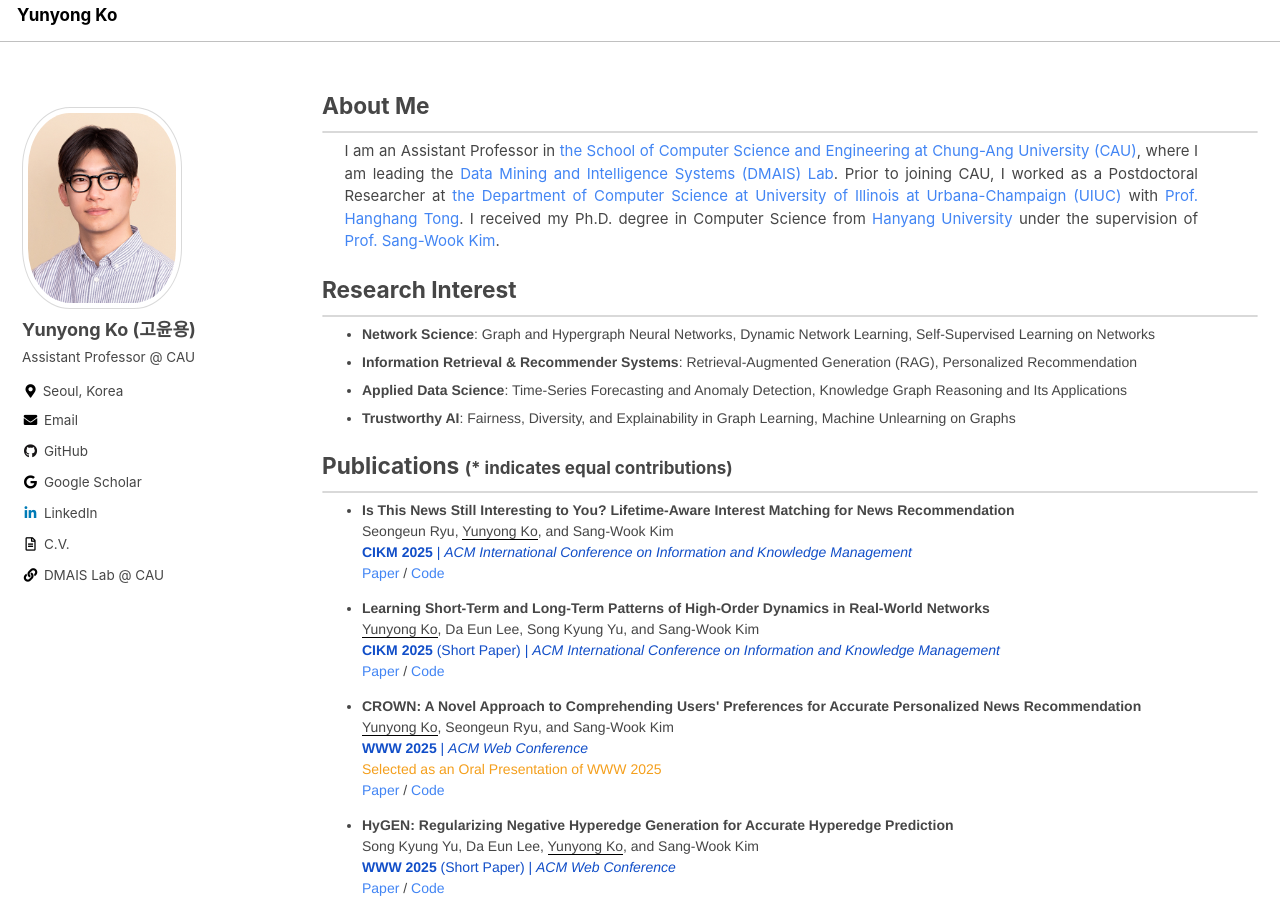
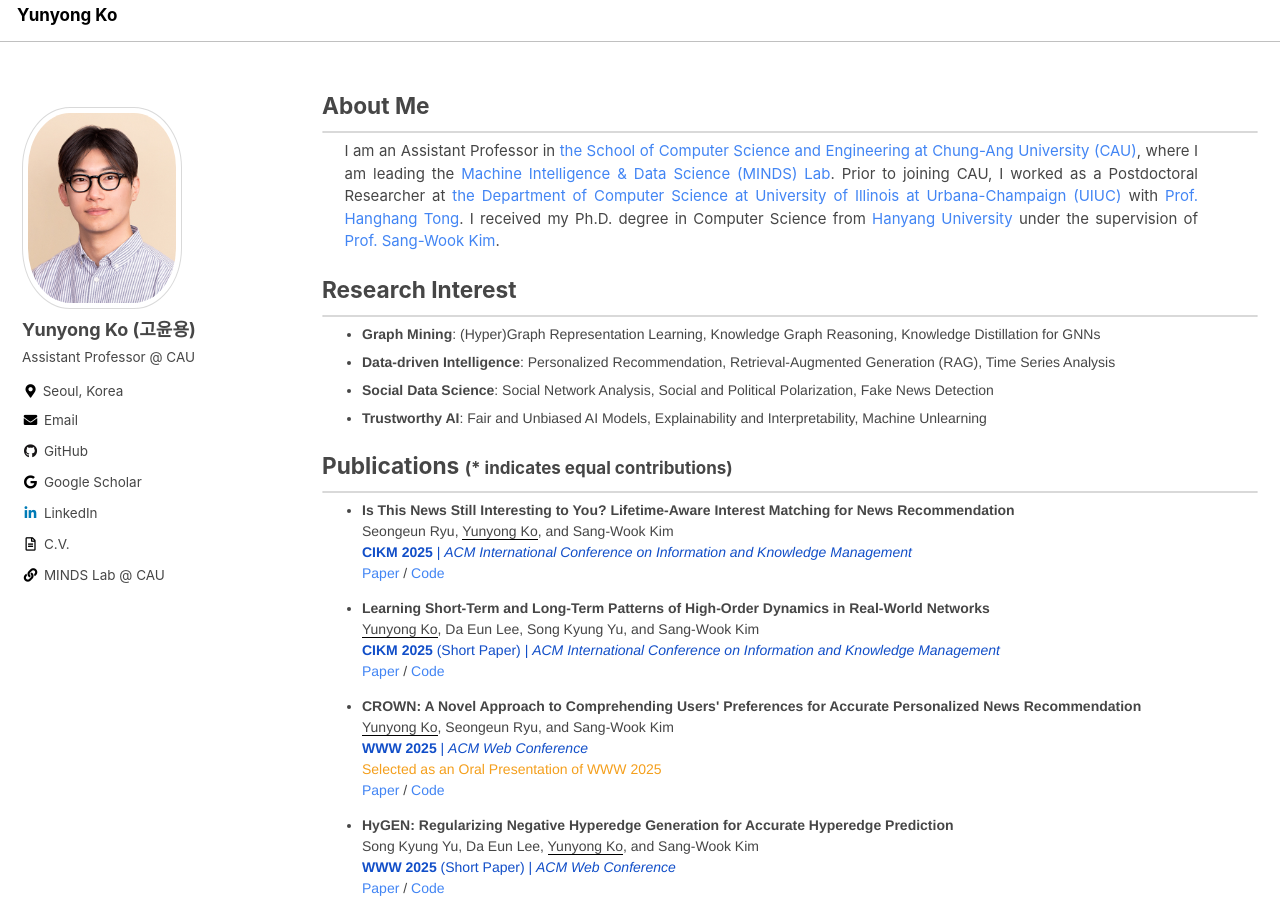
Before and after one commit to yy-ko/yy-ko.github.io, a Jekyll site: the page built from index.html, in a window 1280 px wide and 900 px high. Built offline with Jekyll 4.4.1, drawn with Linux system fonts in a browser that asks for light colours; cached includes are drawn as plain includes; the list of posts is cut into pages by our own code; some of the changed text lies outside the part shown.

Commit message:
web updated

```diff
--- a/_config.yml
+++ b/_config.yml
@@ -148,7 +148,7 @@ author:
     - label: "C.V."
       icon: "far fa-fw fa-file-alt"
       url: "./assets/files/yyko_cv.pdf"
-    - label: "DMAIS Lab @ CAU"
+    - label: "MINDS Lab @ CAU"
       icon: "fas fa-fw fa-link"
       url: "https://www.dmais.cau.ac.kr"
     # - label: "Twitter"
--- a/index.html
+++ b/index.html
@@ -6,7 +6,7 @@ author_profile: true
 <div id="bio" class="section">
 	<h5 class="section-title">About Me</h5>
 	<hr class="sep">
-	<p> I am an Assistant Professor in <a href="https://cse.cau.ac.kr">the School of Computer Science and Engineering at Chung-Ang University (CAU)</a>, where I am leading the <a href="https://sites.google.com/view/cau-dmis-lab/home">Data Mining and Intelligence Systems (DMAIS) Lab</a>.
+	<p> I am an Assistant Professor in <a href="https://cse.cau.ac.kr">the School of Computer Science and Engineering at Chung-Ang University (CAU)</a>, where I am leading the <a href="https://sites.google.com/view/cau-dmis-lab/home">Machine Intelligence & Data Science (MINDS) Lab</a>.
 	Prior to joining CAU, I worked as a Postdoctoral Researcher at <a href="https://cs.illinois.edu">the Department of Computer Science at University of Illinois at Urbana-Champaign (UIUC)</a> with <a href="https://www.idea-isail.com/people.html">Prof. Hanghang Tong</a>.
 	I received my Ph.D. degree in Computer Science from <a href="https://www.hanyang.ac.kr">Hanyang University</a> under the supervision of <a href="https://bigdas.hanyang.ac.kr/sang-wook/">Prof. Sang-Wook Kim</a>.
 	<!-- My research interests mainly lie in data mining and machine learning on various types of data (including but not limited to graph, hypergraph, text, image, and time-series) with a special focus on exploring knowledge for real-world applications. -->
@@ -18,11 +18,10 @@ author_profile: true
 	<hr class="sep">
 	<!-- <p> My research interests lie in data science (DS) and artificial intelligence (AI), focusing on various types of data--including but not limited to graph, hypergraph, text, image, and time-series--with a special focus on knowledge discovery for real-world applications.</p> -->
 	<ul class="my_list">
-		<li><strong>Network Science</strong>: Graph and Hypergraph Neural Networks, Dynamic Network Learning, Self-Supervised Learning on Networks </li>
-		<li><strong>Information Retrieval & Recommender Systems</strong>: Retrieval-Augmented Generation (RAG), Personalized Recommendation</li>
-		<li><strong>Applied Data Science</strong>: Time-Series Forecasting and Anomaly Detection, Knowledge Graph Reasoning and Its Applications</li>
-		<li><strong>Trustworthy AI</strong>: Fairness, Diversity, and Explainability in Graph Learning, Machine Unlearning on Graphs</li>
-		<!-- <li><strong>Computational Social Science</strong>: Fake News Detection, Echo Chamber Mitigation</li> -->
+		<li><strong>Graph Mining</strong>: (Hyper)Graph Representation Learning, Knowledge Graph Reasoning, Knowledge Distillation for GNNs </li>
+		<li><strong>Data-driven Intelligence</strong>: Personalized Recommendation, Retrieval-Augmented Generation (RAG), Time Series Analysis</li>
+		<li><strong>Social Data Science</strong>: Social Network Analysis, Social and Political Polarization, Fake News Detection </li>
+		<li><strong>Trustworthy AI</strong>: Fair and Unbiased AI Models, Explainability and Interpretability, Machine Unlearning</li>
 	</ul>
 </div>
 
@@ -40,14 +39,14 @@ author_profile: true
 			Seongeun Ryu, <u>Yunyong Ko</u>, and Sang-Wook Kim <br>
 			<span class="venue conf"><strong>CIKM 2025</strong> | <i>ACM International Conference on Information and Knowledge Management</i></span>
 			<br>
-			<span> <a href="#">Paper</a> / <a href="#">Code</a> </span> <br>
+			<span> <a href="https://arxiv.org/pdf/2508.13064">Paper</a> / <a href="https://github.com/seongeunryu/lime-cikm25">Code</a> </span> <br>
 		</li>
 		<li style="padding-bottom:7px">
 			<strong class='title'>Learning Short-Term and Long-Term Patterns of High-Order Dynamics in Real-World Networks</strong> <br>
 			<u>Yunyong Ko</u>, Da Eun Lee, Song Kyung Yu, and Sang-Wook Kim <br>
 			<span class="venue conf"><strong>CIKM 2025</strong> (Short Paper) | <i>ACM International Conference on Information and Knowledge Management</i></span>
 			<br>
-			<span> <a href="#">Paper</a> / <a href="#">Code</a> </span> <br>
+			<span> <a href="https://arxiv.org/pdf/2508.17236">Paper</a> / <a href="https://github.com/ssong915/LINCOLN">Code</a> </span> <br>
 		</li>
 		<li style="padding-bottom:7px">
 			<strong class='title'>CROWN: A Novel Approach to Comprehending Users' Preferences for Accurate Personalized News Recommendation</strong> <br>
@@ -279,13 +278,13 @@ author_profile: true
 	<hr class="sep">
 	<ul class="my_list">
 		<li> <strong class="title">Graduate School</strong> <br>
-			CAU Data Mining (48768)<span class="dot-sep">&#8226;</span> 2025 Spring
+			CAU Data Mining (48768)<span class="dot-sep">&#8226;</span> Spring 2025
 		</li>
 		<li> <strong class="title">Undergraduate School</strong> <br>
-			CAU Capstone Design (56120)<span class="dot-sep">&#8226;</span> 2025 Spring <br>
+			CAU Capstone Design (56120)<span class="dot-sep">&#8226;</span> Spring, Fall 2025 <br>
+			CAU Database (34692)<span class="dot-sep">&#8226;</span> Fall 2024-2025 <br>
+			CAU Algorithm (13601)<span class="dot-sep">&#8226;</span> Spring 2024-2025 <br>
 			CAU Artificial Intelligence (17182)<span class="dot-sep">&#8226;</span> Fall 2024 <br>
-			CAU Algorithm (13601)<span class="dot-sep">&#8226;</span> Spring 2024-2025 <br>
-			CAU Database Design (34692)<span class="dot-sep">&#8226;</span> Fall 2024 <br>
 			CAU Data Structure (40989)<span class="dot-sep">&#8226;</span> Spring 2024
 		</li>
 	</ul>
@@ -306,6 +305,9 @@ author_profile: true
 			AAAI International Conference on Artificial Intelligence (<strong>AAAI</strong>) <span class="dot-sep">&#8226;</span> 2021 <br>
 			ACM Symposium on Applied Computing (<strong>SAC</strong>) <span class="dot-sep">&#8226;</span> 2022, 2023 <br>
 		</li>
+		<li> <strong class="title">Track Co-Chair</strong> <br>
+			Frontiers in Big Data (Data Science Section), Speciall Issue: Graph-based Retrieval-Augmented Generation Systems <span class="dot-sep">&#8226;</span> 2025
+		</li>
 		<li> <strong class="title">Journal Reviewer</strong> <br>
 			ACM Transactions on Knowledge Discovery from Data (<strong>TKDD</strong>) <span class="dot-sep">&#8226;</span> 2025 <br>
 			ACM Computing Surverys (<strong>CSUR</strong>) <span class="dot-sep">&#8226;</span> 2024 <br>
@@ -315,101 +317,3 @@ author_profile: true
 		</li>
 	</ul>
 </div>
-
-
-
-	<!-- <table class="my_list"> -->
-		<!-- <tr> -->
-			<!-- <td class="paper_head"> <strong>[C13]</strong></td> -->
-			<!-- <td class="paper_content"> -->
-			<!-- </td> -->
-		<!-- </tr> -->
-		<!-- <tr> -->
-			<!-- <td class="paper_head"> <strong>[C12]</strong></td> -->
-			<!-- <td class="paper_content"> -->
-			<!-- </td> -->
-		<!-- </tr> -->
-		<!-- <tr> -->
-			<!-- <td class="paper_head"> <strong>[J3]</strong></td> -->
-			<!-- <td class="paper_content"> -->
-			<!-- </td> -->
-		<!-- </tr> -->
-		<!-- <tr class="paper" style="border-bottom: 0px;"> -->
-			<!-- <td class="paper_head"> <strong>[C11]</strong></td> -->
-			<!-- <td class="paper_content"> -->
-			<!-- </td> -->
-		<!-- </tr> -->
-		<!-- <tr> -->
-			<!-- <td class="paper_head"> <strong>[C10]</strong></td> -->
-			<!-- <td class="paper_content"> -->
-			<!-- </td> -->
-		<!-- </tr> -->
-		<!-- <tr> -->
-			<!-- <td class="paper_head"> <strong>[C9]</strong></td> -->
-			<!-- <td class="paper_content"> -->
-			<!-- </td> -->
-		<!-- </tr> -->
-		<!-- <tr> -->
-			<!-- <td class="paper_head"> <strong>[C8]</strong></td> -->
-			<!-- <td class="paper_content"> -->
-			<!-- </td> -->
-		<!-- </tr> -->
-		<!-- <tr> -->
-			<!-- <td class="paper_head"> <strong>[C7]</strong></td> -->
-			<!-- <td class="paper_content"> -->
-			<!-- </td> -->
-		<!-- </tr> -->
-		<!-- <tr> -->
-			<!-- <td class="paper_head"> <strong>[C6]</strong></td> -->
-			<!-- <td class="paper_content"> -->
-			<!-- </td> -->
-		<!-- </tr> -->
-		<!-- <tr> -->
-			<!-- <td class="paper_head"> <strong>[C5]</strong></td> -->
-			<!-- <td class="paper_content"> -->
-			<!-- </td> -->
-		<!-- </tr> -->
-		<!-- <tr> -->
-			<!-- <td class="paper_head"> <strong>[C4]</strong></td> -->
-			<!-- <td class="paper_content"> -->
-			<!-- </td> -->
-		<!-- </tr> -->
-
-
-
-		<!-- <tr> -->
-			<!-- <td class="paper_head"> <strong>[C3]</strong></td> -->
-			<!-- <td class="paper_content"> -->
-			<!-- </td> -->
-		<!-- </tr> -->
-
-
-
-		<!-- <tr> -->
-			<!-- <td class="paper_head"> <strong>[C2]</strong></td> -->
-			<!-- <td class="paper_content"> -->
-			<!-- </td> -->
-		<!-- </tr> -->
-
-		<!-- <tr> -->
-			<!-- <td class="paper_head"> <strong>[J2]</strong></td> -->
-			<!-- <td class="paper_content"> -->
-			<!-- </td> -->
-		<!-- </tr> -->
-
-
-
-		<!-- <tr> -->
-			<!-- <td class="paper_head"> <strong>[J1]</strong></td> -->
-			<!-- <td class="paper_content"> -->
-			<!-- </td> -->
-		<!-- </tr> -->
-
-
-
-		<!-- <tr> -->
-			<!-- <td class="paper_head"> <strong>[C1]</strong></td> -->
-			<!-- <td class="paper_content"> -->
-			<!-- </td> -->
-		<!-- </tr> -->
-    <!-- </table> -->
```
